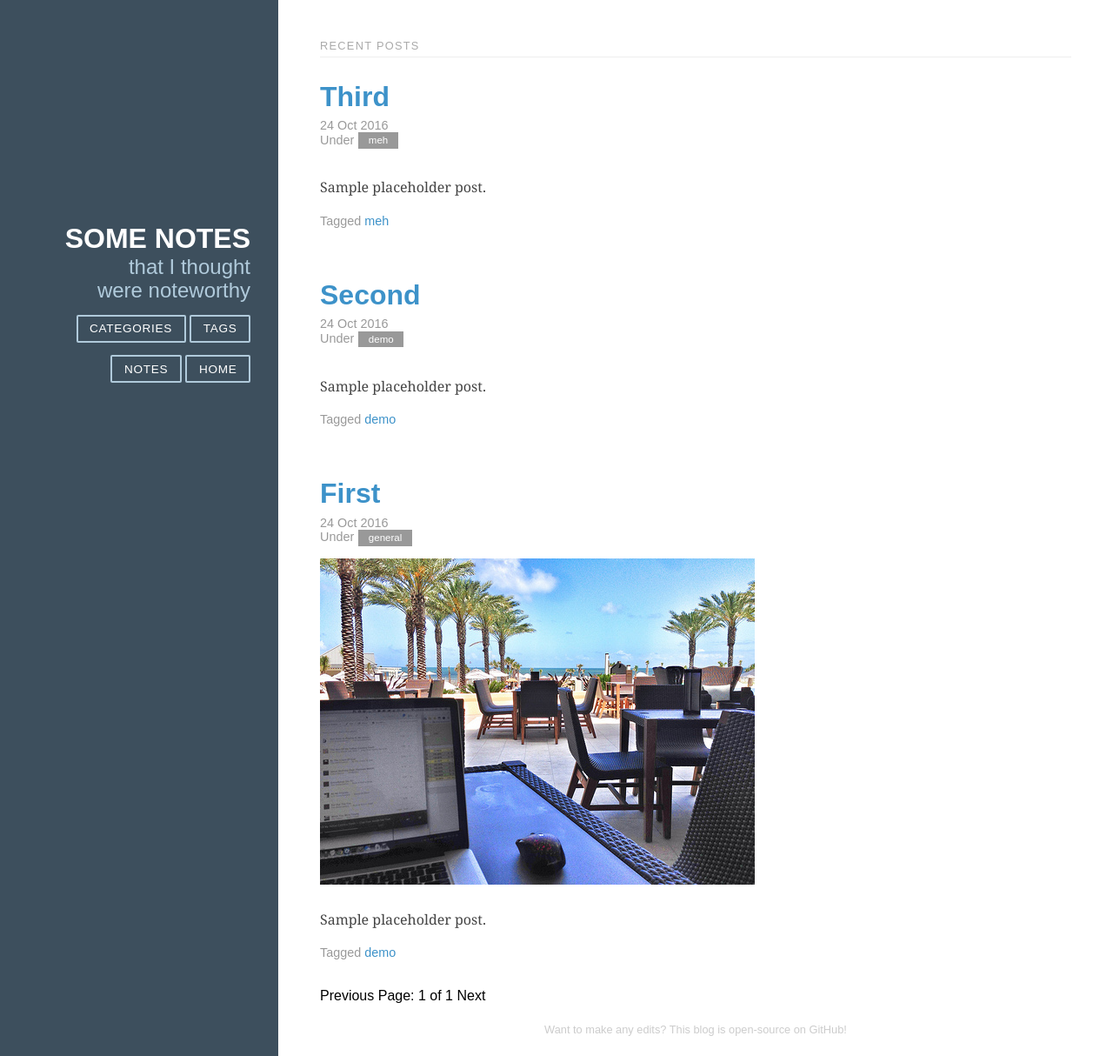
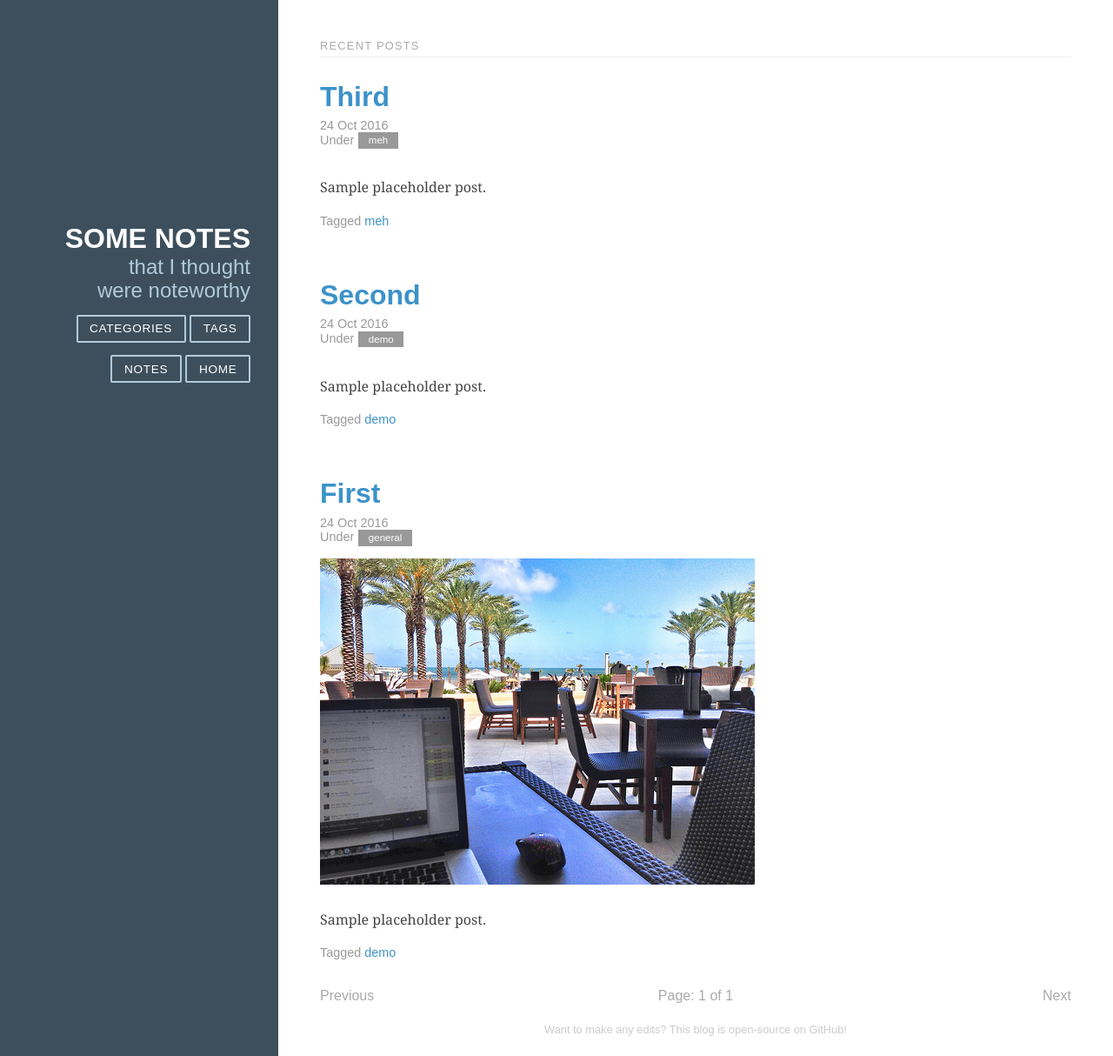
Before and after one commit to monaqvi/monaqvi.github.io, a Jekyll site: the page built from notes/index.html, in a window 1280 px wide and 1214 px high. Shown: the whole window at 87% size. Built offline with Jekyll 4.4.1, drawn with Linux system fonts in a browser that asks for light colours; nearby versions of some CDN libraries; the list of posts is cut into pages by our own code; comment, search, counter and statistics services are not loaded.

Commit message:
Style pagination nav

```diff
--- a/_layouts/blog.html
+++ b/_layouts/blog.html
@@ -48,12 +48,10 @@
         <div>
           <!-- A wrapper for all the content -->
           {{ content }}
-          <footer class="footer">
-            <div class="pure-menu pure-menu-horizontal">
-              <a href="https://github.com/monaqvi/monaqvi.github.io/tree/master/_posts" class="pure-menu-link">
-              Want to make any edits? This blog is open-source on GitHub!
-              </a>
-            </div>
+          <footer class="pure-menu pure-menu-horizontal footer">
+            <a href="https://github.com/monaqvi/monaqvi.github.io/tree/master/_posts" class="pure-menu-link">
+            Want to make any edits? This blog is open-source on GitHub!
+            </a>
           </footer>
         </div>
       </main>
--- a/assets/blog/css/style.css
+++ b/assets/blog/css/style.css
@@ -147,6 +147,22 @@ h3 {
   text-shadow: 0 1px 1px #333;
 }
 
+.inactive {
+  color: #aaa;
+}
+
+.right-aligned {
+  text-align: right;
+}
+
+.left-aligned {
+  text-align: left;
+}
+
+.center-aligned {
+  text-align: center;
+}
+
 .footer {
   text-align: center;
   padding: 1em 0;
--- a/notes/index.html
+++ b/notes/index.html
@@ -53,16 +53,22 @@ description: My notes and scribbles
 </section>
 
 <!-- Pagination links -->
-<div>
+<div class="pure-g">
+  <div class="pure-u-1-3 left-aligned">
   {% if paginator.previous_page %}
-    <a href="{{ paginator.previous_page_path }}">Previous</a>
+      <a href="{{ paginator.previous_page_path }}">Previous</a>
   {% else %}
-    <span>Previous</span>
+    <span class="inactive">Previous</span>
   {% endif %}
-  <span>Page: {{ paginator.page }} of {{ paginator.total_pages }}</span>
+  </div>
+  <div class="pure-u-1-3 center-aligned">
+  <span class="inactive">Page: {{ paginator.page }} of {{ paginator.total_pages }}</span>
+  </div>
+  <div class="pure-u-1-3 right-aligned">
   {% if paginator.next_page %}
     <a href="{{ paginator.next_page_path }}">Next</a>
   {% else %}
-    <span>Next</span>
+    <span class="inactive">Next</span>
   {% endif %}
+  </div>
 </div>
```
